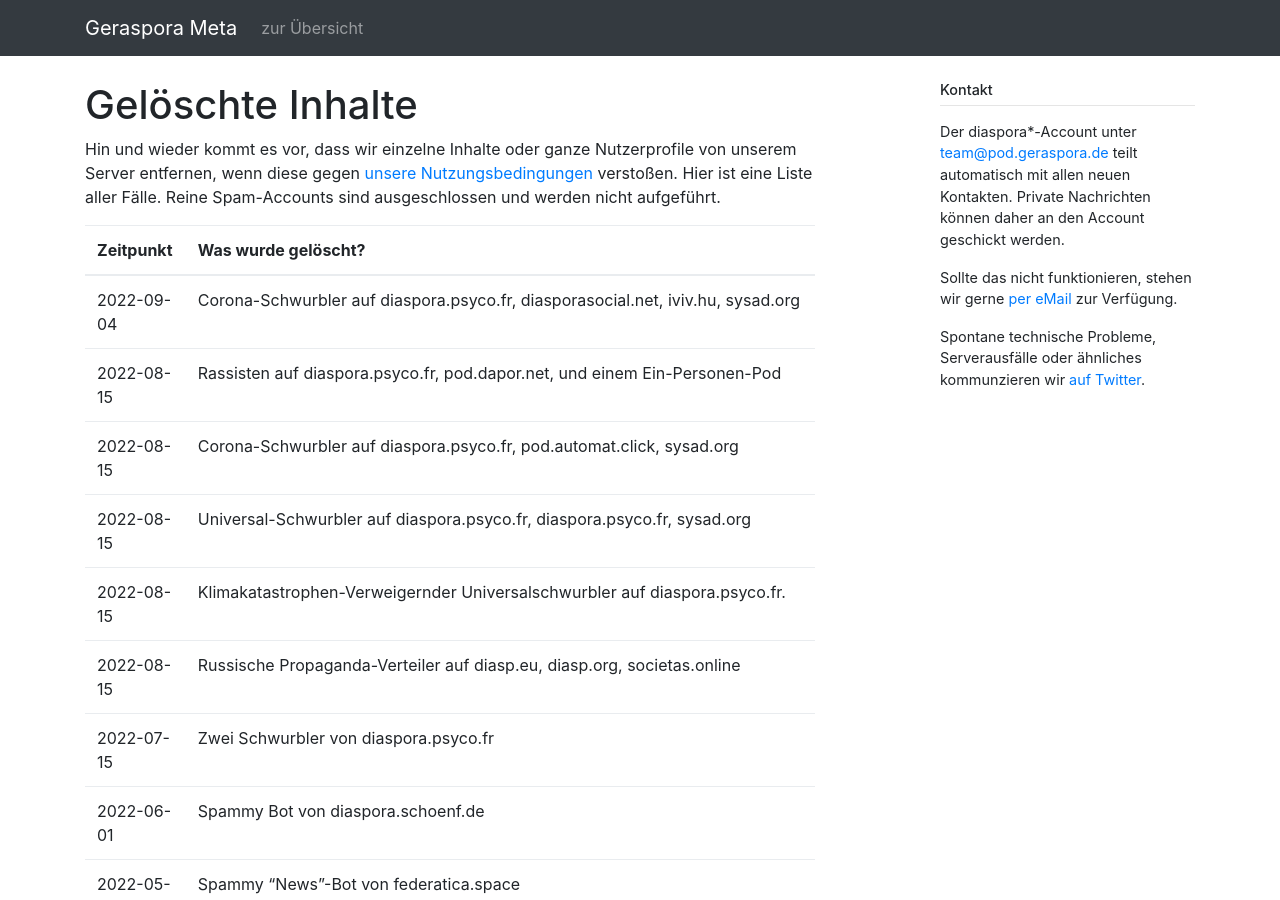
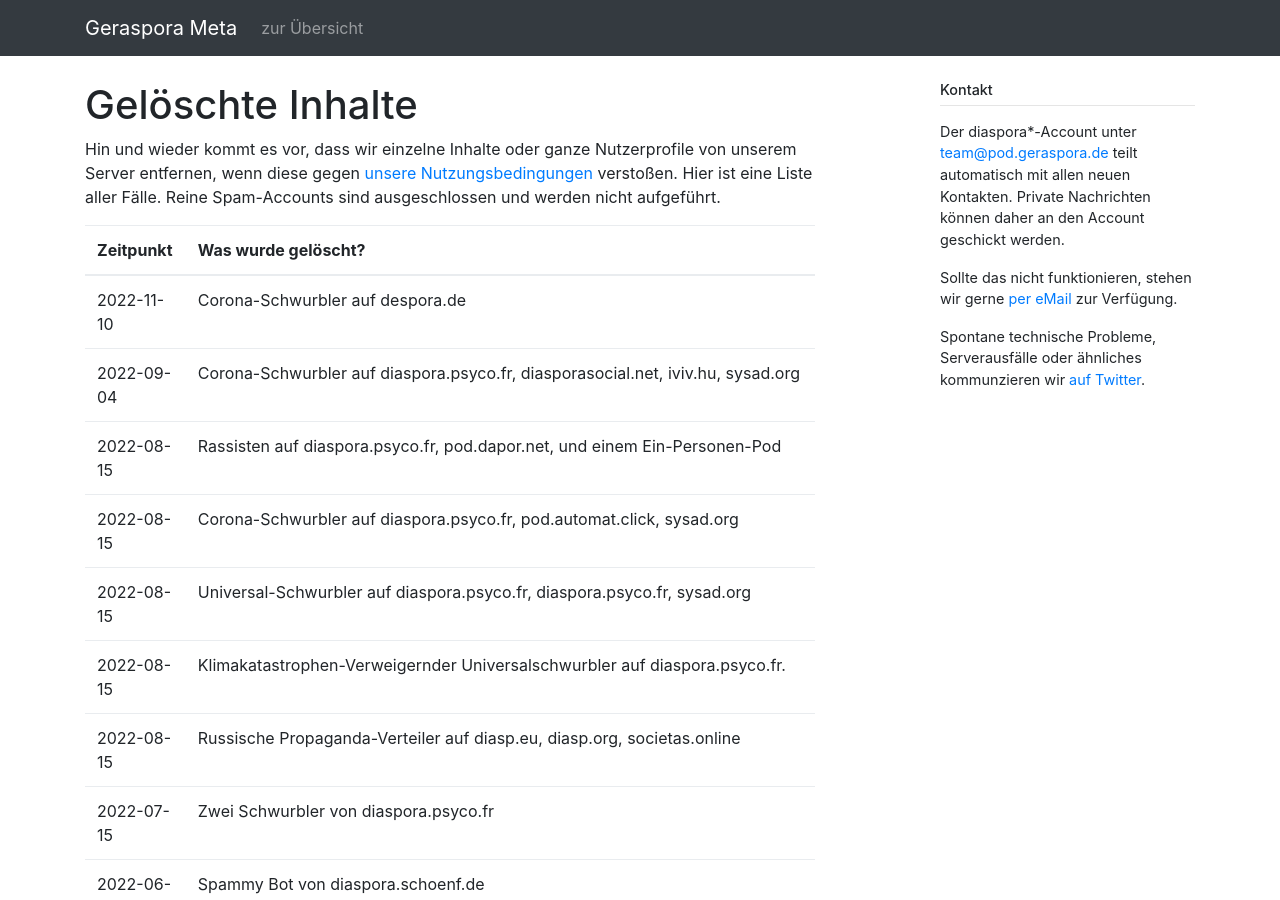
Before and after one commit to geraspora/meta, a Jekyll site: the page built from pod/deleted_contents.md, in a window 1280 px wide and 900 px high. Built offline with Jekyll 4.4.1, drawn with Linux system fonts in a browser that asks for light colours.

Commit message:
+deletion

```diff
--- a/pod/deleted_contents.md
+++ b/pod/deleted_contents.md
@@ -8,6 +8,7 @@
 
 | Zeitpunkt  | Was wurde gelöscht?                                                                                                                                                                                                                                                                                                                                                                                                                                                                                                                                                                                                                                                                                                                                                                                                                                                                                                                                                       |
 | ---------- | ------------------------------------------------------------------------------------------------------------------------------------------------------------------------------------------------------------------------------------------------------------------------------------------------------------------------------------------------------------------------------------------------------------------------------------------------------------------------------------------------------------------------------------------------------------------------------------------------------------------------------------------------------------------------------------------------------------------------------------------------------------------------------------------------------------------------------------------------------------------------------------------------------------------------------------------------------------------------- |
+| 2022-11-10 | Corona-Schwurbler auf despora.de                                                                                                                                                                                                                                                                                                                                                                                                                                                                                                                                                                                                                                                                                                                                                                                                                                                                                                                                          |
 | 2022-09-04 | Corona-Schwurbler auf diaspora.psyco.fr, diasporasocial.net, iviv.hu, sysad.org                                                                                                                                                                                                                                                                                                                                                                                                                                                                                                                                                                                                                                                                                                                                                                                                                                                                                           |
 | 2022-08-15 | Rassisten auf diaspora.psyco.fr, pod.dapor.net, und einem Ein-Personen-Pod                                                                                                                                                                                                                                                                                                                                                                                                                                                                                                                                                                                                                                                                                                                                                                                                                                                                                                |
 | 2022-08-15 | Corona-Schwurbler auf diaspora.psyco.fr, pod.automat.click, sysad.org                                                                                                                                                                                                                                                                                                                                                                                                                                                                                                                                                                                                                                                                                                                                                                                                                                                                                                     |
```
